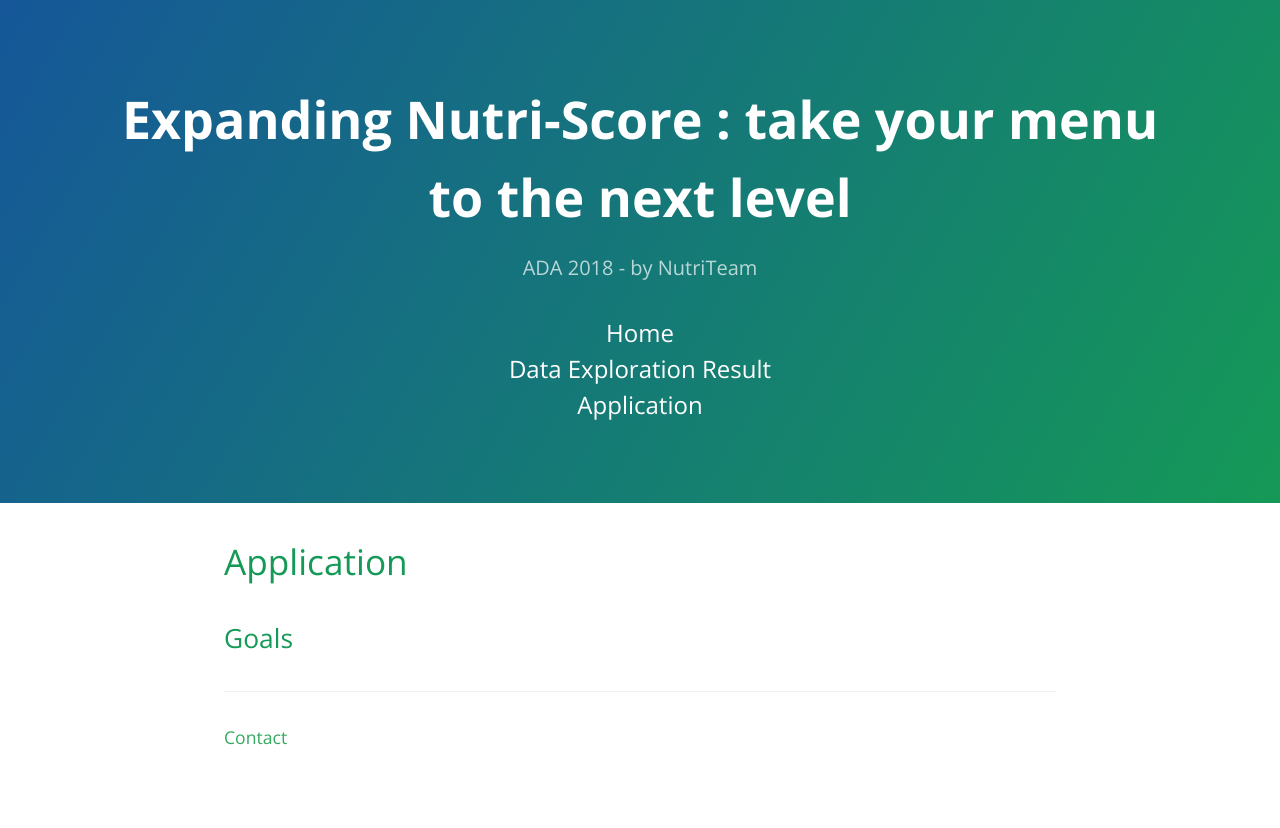
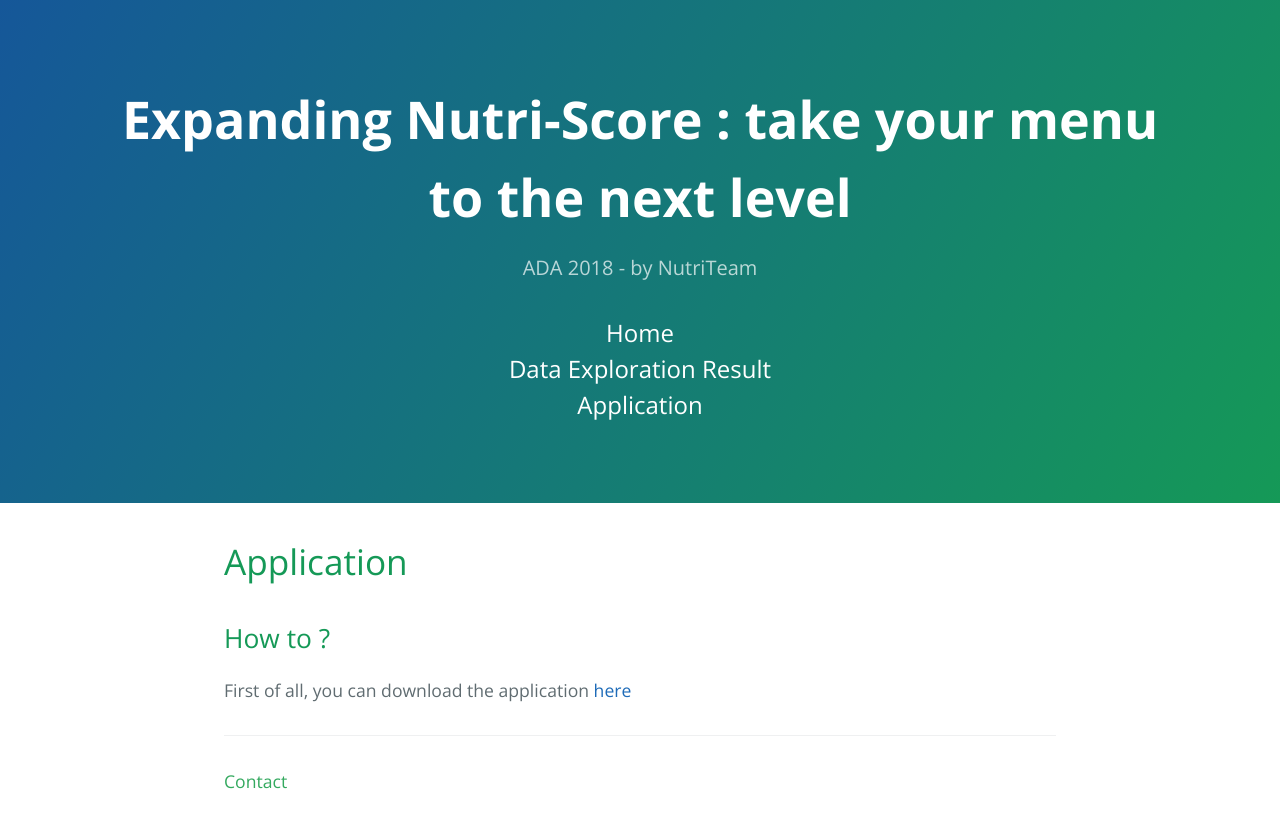
Before and after one commit to NutriTeam/Nutri_Score, a Jekyll site: the page built from app.md, in a window 1280 px wide. Shown: the top 828 px of the page. Built offline with Jekyll 4.4.1, drawn with Linux system fonts in a browser that asks for light colours; our own code applies the rules of GitHub Pages for plain Markdown files.

Commit message:
Update app.md

```diff
--- a/app.md
+++ b/app.md
@@ -4,4 +4,6 @@ layout: default
 
 # Application
 
-## Goals
+## How to ?
+
+First of all, you can download the application <a href="https://www.youtube.com/watch?v=dQw4w9WgXcQ">here</a>
```
